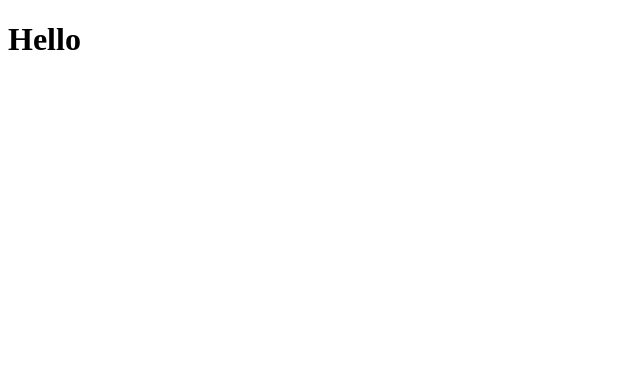
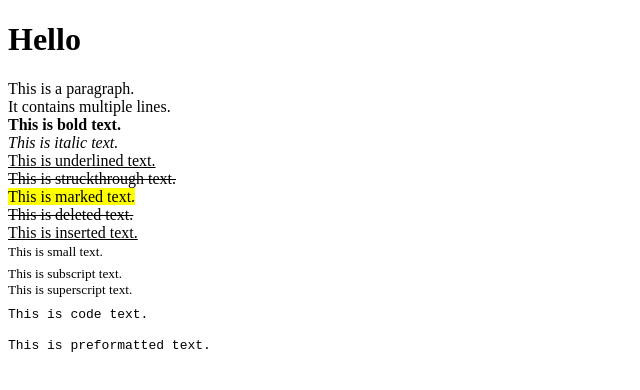
Before and after one commit to Konete326/github-check, a plain HTML site: page index.html in a window 1280 px wide. Shown: the whole page, without its empty margins (0-640 px from the left). Drawn offline with Linux system fonts and the light colour scheme.

Commit message:
second commit

```diff
--- a/index.html
+++ b/index.html
@@ -9,5 +9,34 @@
     <h1>
         Hello
     </h1>
+    <p>
+        This is a paragraph.
+        <br>
+        It contains multiple lines.
+        <br>
+        <b>This is bold text.</b>
+        <br>
+        <i>This is italic text.</i>
+        <br>
+        <u>This is underlined text.</u>
+        <br>
+        <s>This is struckthrough text.</s>
+        <br>
+        <mark>This is marked text.</mark>
+        <br>
+        <del>This is deleted text.</del>
+        <br>
+        <ins>This is inserted text.</ins>
+        <br>
+        <small>This is small text.</small>
+        <br>
+        <sub>This is subscript text.</sub>
+        <br>
+        <sup>This is superscript text.</sup>
+        <br>
+        <code>This is code text.</code>
+        <br>
+        <pre>This is preformatted text.</pre>
+    </p>
 </body>
 </html>
```
